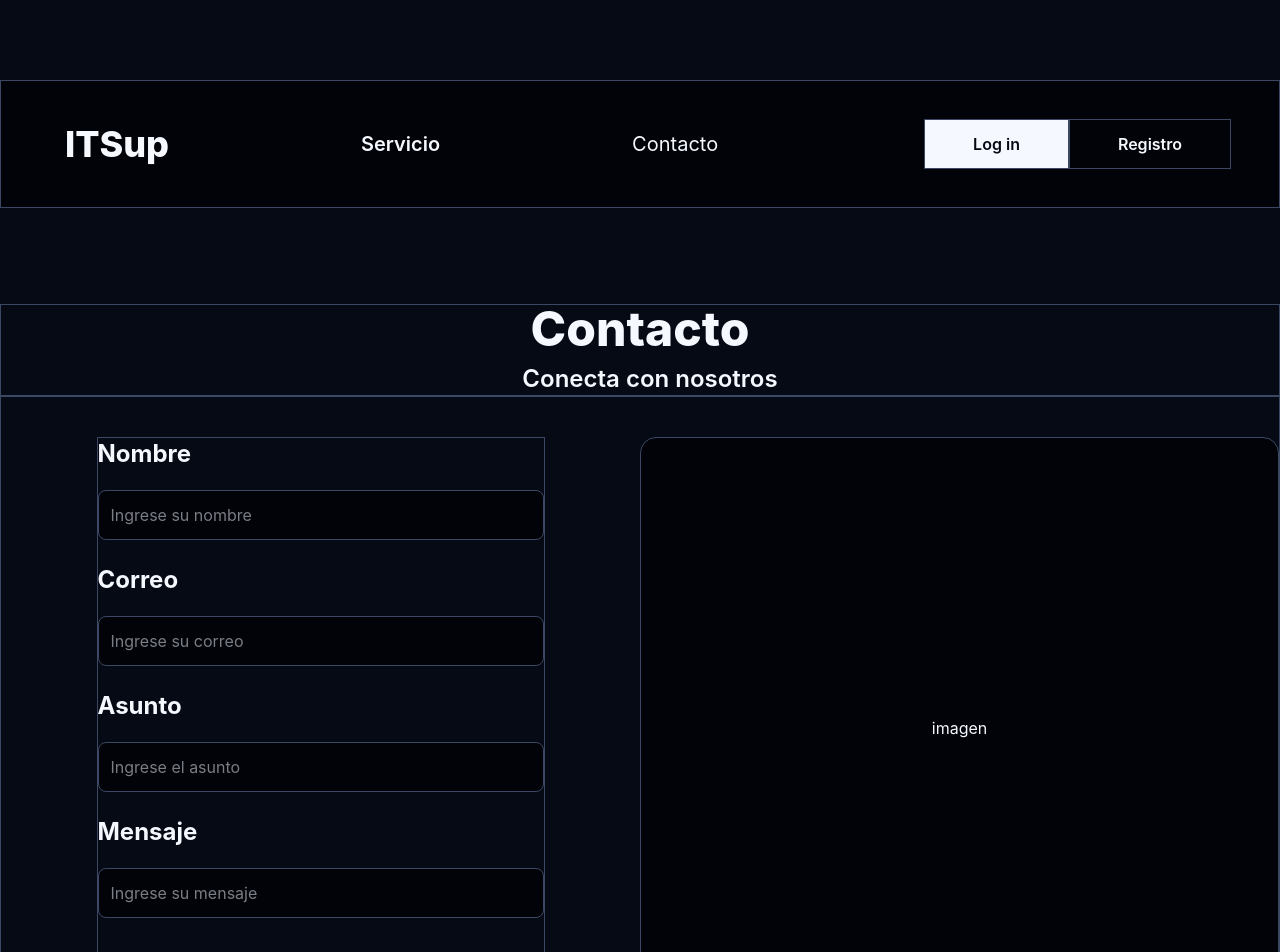
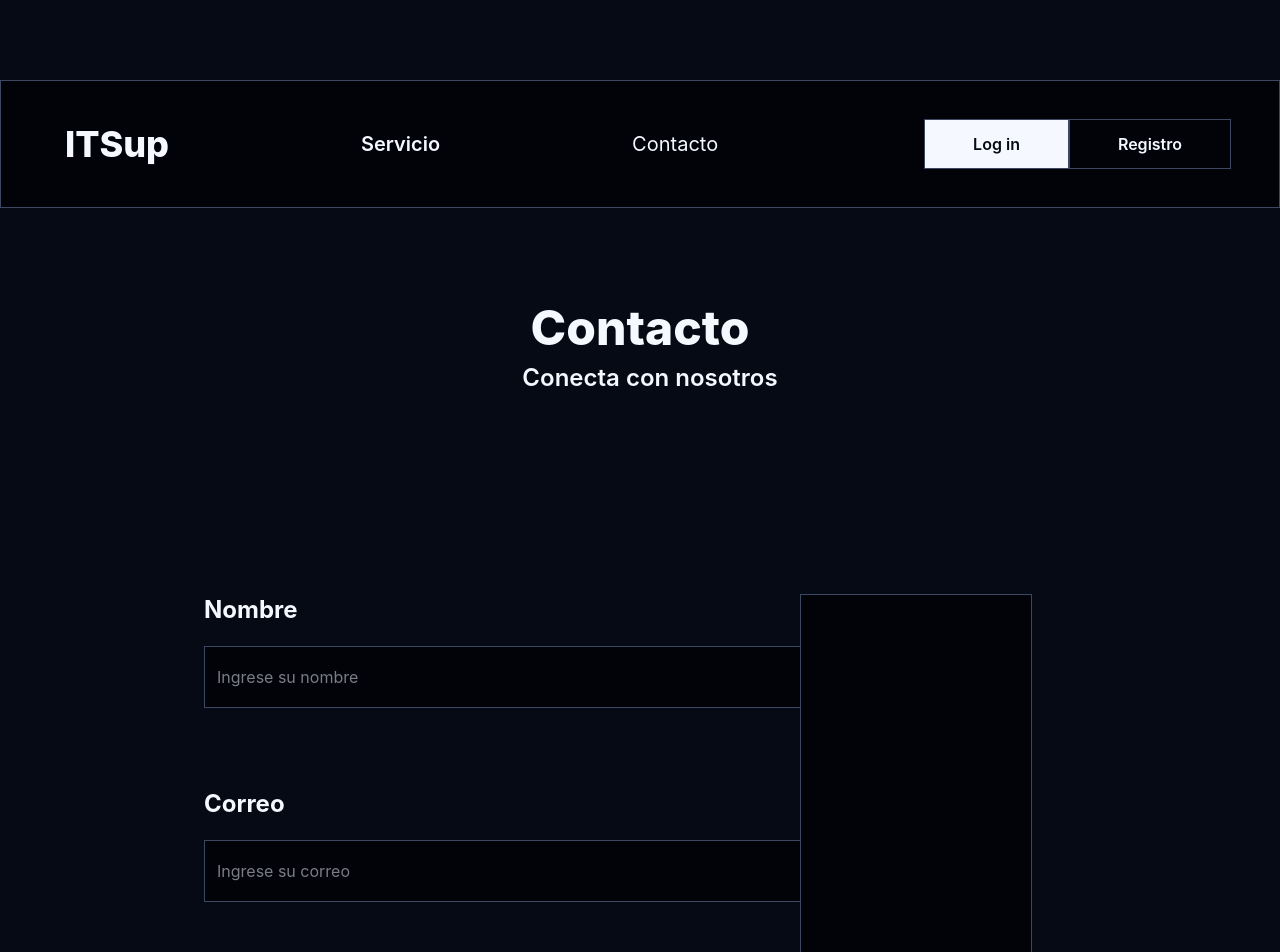
Before and after one commit to CopernicoDev/PYMES_WEB_Frontend_Angular, an Angular app: page /contact in a window 1280 px wide. Shown: the top 952 px of the page. Built offline with nearby package versions, Linux system fonts and the light colour scheme.

Commit message:
Estilizado de contact terminado

```diff
--- a/src/app/components/input/input.html
+++ b/src/app/components/input/input.html
@@ -1,5 +1,5 @@
 <div class="grid grid-cols-1">
     <label [for]="id()" class="mb-5 font-bold text-2xl">{{label()}}</label>
     <input [id]="id()" [type]="type()" [placeholder]="placeholder()" [formControl]="control()"
-        class="border border-border rounded-lg bg-bg-dark p-3 max-w-xl">
+        class="border border-border  bg-bg-dark p-3 py-5 w-full h-full">
 </div>
--- a/src/app/pages/contact/contact.html
+++ b/src/app/pages/contact/contact.html
@@ -1,10 +1,12 @@
-<section class="grid-cols-1 text-center border border-border mt-20 ">
+<section class="grid-cols-1 text-center mt-20 ">
   <h1 class="text-5xl font-extrabold">Contacto</h1>
   <h2 class="text-2xl font-semibold pl-5 pt-2.5">Conecta con nosotros</h2>
 </section>
+<div
+  class="grid grid-cols-[minmax(35vw,40vw)_minmax(5vw,20vw)] min-h-[80vh] max-h-[90vh] min-w-[70vw] max-w-[80vw] mx-auto mt-20 p-30 gap-x-10">
 
-<div class="grid grid-cols-2 content-center border border-border py-10">
-  <div class="grid gap-6 w-full max-w-md mx-auto border border-border">
+  <div class="grid-cols-1 grid place-items-center">
+    <div class="min-w-[600px] h-full grid content-start gap-y-20 ">
       <app-input label="Nombre" id="name" placeholder="Ingrese su nombre"
         [control]="contactForm.controls.name"></app-input>
 
@@ -17,11 +19,27 @@
       <app-input label="Mensaje" id="message" type="textarea" placeholder="Ingrese su mensaje"
         [control]="contactForm.controls.message"></app-input>
 
-    <button class="bg-text hover:bg-text-muted text-bg font-semibold py-4 px-20 rounded mt-5">Enviar</button>
+      <button class="bg-text hover:bg-text-muted text-bg font-semibold w-full rounded py-3">Enviar</button>
+    </div>
+
+
 
   </div>
-  <div class="border border-border bg-bg-dark rounded-2xl text-center content-center">
+  <div class="border border-border bg-bg-dark grid place-content-center">
     imagen
   </div>
 
 </div>
+
+<!--
+<app-input label="Nombre" id="name" placeholder="Ingrese su nombre"
+        [control]="contactForm.controls.name"></app-input>
+
+      <app-input label="Correo" id="email" placeholder="Ingrese su correo"
+        [control]="contactForm.controls.email"></app-input>
+
+      <app-input label="Asunto" id="subject" placeholder="Ingrese el asunto"
+        [control]="contactForm.controls.subject"></app-input>
+
+      <app-input label="Mensaje" id="message" type="textarea" placeholder="Ingrese su mensaje"
+        [control]="contactForm.controls.message"></app-input>-->
--- a/src/app/pages/contact/contact.ts
+++ b/src/app/pages/contact/contact.ts
@@ -1,13 +1,14 @@
 import { Component } from '@angular/core';
 import { Input } from '../../components/input/input';
 import { FormControl, FormGroup, ReactiveFormsModule } from '@angular/forms';
+import { InfoCard } from "../../components/info-card/info-card";
 
 @Component({
   selector: 'app-contact',
   standalone: true,
   templateUrl: './contact.html',
   styleUrls: ['./contact.css'],
-  imports: [Input, ReactiveFormsModule]
+  imports: [Input, ReactiveFormsModule, InfoCard]
 })
 export default class Contact {
   contactForm = new FormGroup({
```
Lines whose indentation alone changed are shown as unchanged.
